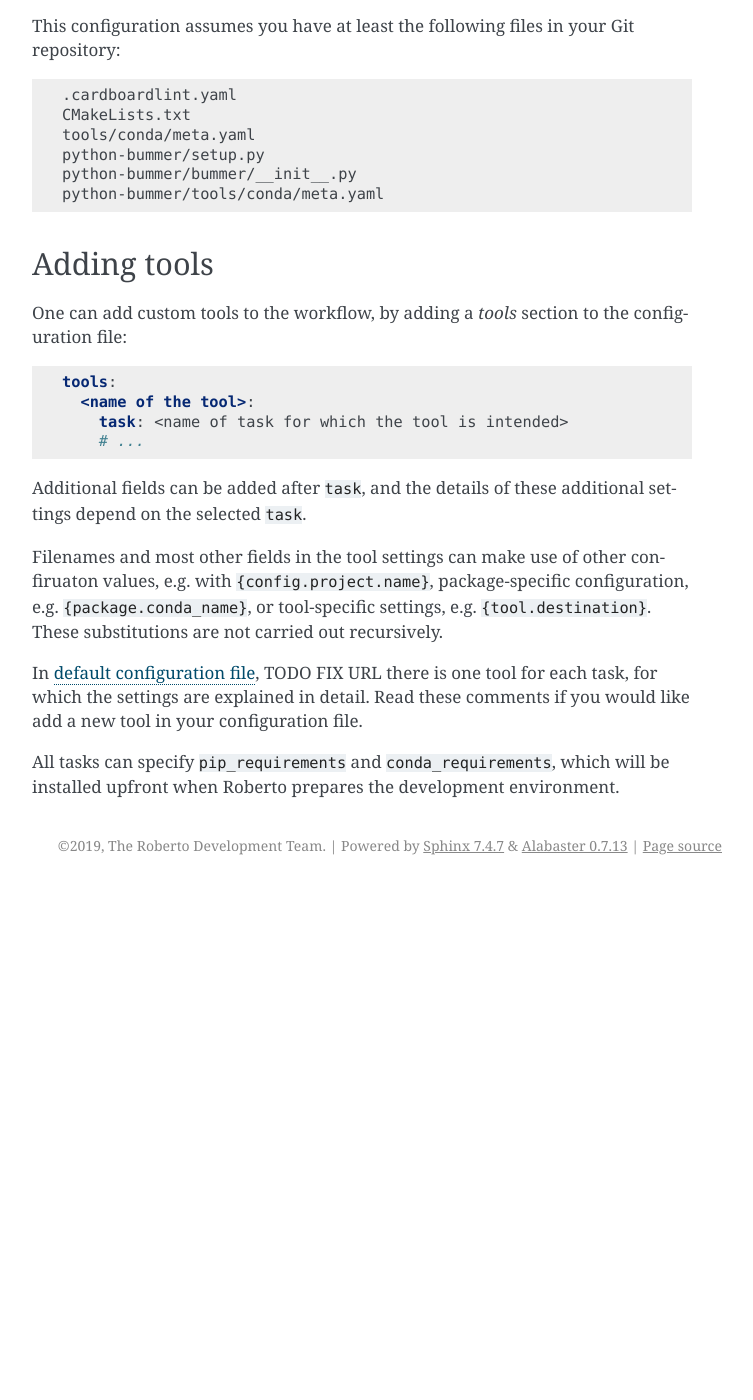
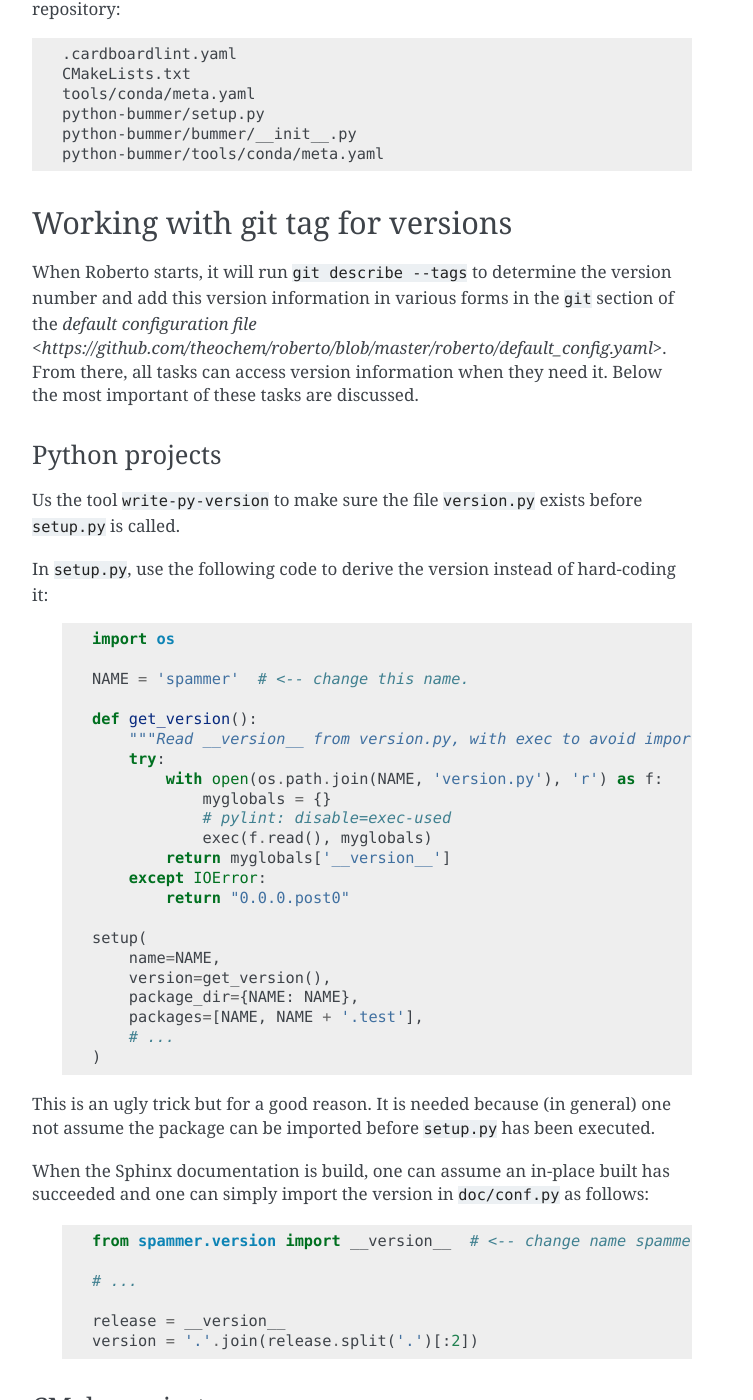
Before and after one commit to theochem/roberto, a Sphinx documentation site: the page built from doc/configuration.rst, in a window 1280 px wide and 1400 px high, scrolled down 2514 px. Shown: the whole window, without its empty margins (388-1141 px from the left). Built offline with Sphinx 7.4.7, drawn with Linux system fonts in a browser that asks for light colours; the version number could not be read and is left out; before the commit the page ends 3399 px from its top, so only the background shows below that; some of the changed text lies outside the part shown.

Commit message:
Improve documentation a lot

```diff
--- a/doc/conf.py
+++ b/doc/conf.py
@@ -20,6 +20,7 @@
 """Sphinx configuration."""
 
 import os
+from roberto.version import __version__
 
 # -- Project information -----------------------------------------------------
 
@@ -27,7 +28,7 @@ project = 'Roberto'
 copyright = '2019, The Roberto Development Team'
 author = 'The Roberto Development Team'
 
-release = os.environ.get('PROJECT_VERSION', '0.0.0')
+release = __version__
 version = '.'.join(release.split('.')[:2])
 
 # -- General configuration ---------------------------------------------------
--- a/doc/configuration.rst
+++ b/doc/configuration.rst
@@ -8,10 +8,7 @@ most projectes, it is sufficient to just write a ``.roberto.yaml`` file in the
 root of the project's source tree. In some cases, environment variables,
 prefixed with ``ROBERTO_`` can be useful to extend or override the settings in
 the configuration file. All your settings extend the
-`default configuration file <https://>`_. TODO FIX URL
-
-
-TODO: fix url
+`default configuration file <https://github.com/theochem/roberto/blob/master/roberto/default_config.yaml>`_.
 
 Invoke also offers other mechanisms to modify Roberto's configuration, which is
 explained here: http://docs.pyinvoke.org/
@@ -53,10 +50,12 @@ The configuration file must at least contain the following:
 
 Each tool of each package will be executed in one task in the overall work
 flow. See section :ref:`workflow` for a more detailed description. A complete
-list of the built-in tools can be found in the `default configuration file <https://>`_. TODO FIX URL
+list of the built-in tools can be found in the
+`default configuration file <https://github.com/theochem/roberto/blob/master/roberto/default_config.yaml>`_.
 
 Other sections can be added as well, e.g. to define new tools as explained
-below, or to change other settings from `default configuration file <https://>`_. TODO FIX URL
+below, or to change other settings from
+`default configuration file <https://github.com/theochem/roberto/blob/master/roberto/default_config.yaml>`_.
 
 
 Python example
@@ -145,6 +144,93 @@ repository:
     python-bummer/tools/conda/meta.yaml
 
 
+Working with git tag for versions
+=================================
+
+When Roberto starts, it will run ``git describe --tags`` to determine the
+version number and add this version information in various forms in the ``git``
+section of the
+`default configuration file <https://github.com/theochem/roberto/blob/master/roberto/default_config.yaml>`.
+From there, all tasks
+can access version information when they need it. Below the most important of
+these tasks are discussed.
+
+Python projects
+---------------
+
+Us the tool ``write-py-version`` to make sure the file ``version.py`` exists
+before ``setup.py`` is called.
+
+In ``setup.py``, use the following code to derive the version instead of
+hard-coding it:
+
+  .. code-block:: python
+
+    import os
+
+    NAME = 'spammer'  # <-- change this name.
+
+    def get_version():
+        """Read __version__ from version.py, with exec to avoid importing it."""
+        try:
+            with open(os.path.join(NAME, 'version.py'), 'r') as f:
+                myglobals = {}
+                # pylint: disable=exec-used
+                exec(f.read(), myglobals)
+            return myglobals['__version__']
+        except IOError:
+            return "0.0.0.post0"
+
+    setup(
+        name=NAME,
+        version=get_version(),
+        package_dir={NAME: NAME},
+        packages=[NAME, NAME + '.test'],
+        # ...
+    )
+
+This is an ugly trick but for a good reason. It is needed because (in
+general) one not assume the package can be imported before ``setup.py`` has been
+executed.
+
+When the Sphinx documentation is build, one can assume an in-place built has
+succeeded and one can simply import the version in ``doc/conf.py`` as follows:
+
+  .. code-block:: python
+
+    from spammer.version import __version__  # <-- change name spammer
+
+    # ...
+
+    release = __version__
+    version = '.'.join(release.split('.')[:2])
+
+
+CMake projects
+--------------
+
+With the tool ``write-cmake-version``, one can generate a file
+``CMakeListsVersion.txt.in``, which can be included from the main
+``CMakeLists.txt`` file as follows:
+
+  .. code-block:: cmake
+
+    include(CMakeListsVersion.txt.in)
+
+
+Conda package specifications (``meta.yaml``)
+--------------------------------------------
+
+In the file ``tools/conda.recipe/meta.yaml``, one can make use of Jinja
+templating to insert the version number:
+
+  .. code-block:: yaml
+
+    package:
+      version: "{{ PROJECT_VERSION }}"
+
+When Roberto builds conda packages with the tool ``build-conda``, the
+environment variable ``${PROJECT_VERSION}`` will be set.
 
 
 Adding tools
@@ -168,9 +254,9 @@ other confiruaton values, e.g. with ``{config.project.name}``, package-specific
 configuration, e.g. ``{package.conda_name}``, or tool-specific settings, e.g.
 ``{tool.destination}``. These substitutions are not carried out recursively.
 
-In `default configuration file <https://>`_, TODO FIX URL there is one tool for each task, for which
-the settings are explained in detail. Read these comments if you would like add
-a new tool in your configuration file.
+In `default configuration file <https://github.com/theochem/roberto/blob/master/roberto/default_config.yaml>`_,
+there is one tool for each task, for which the settings are explained in detail.
+Read these comments if you would like add a new tool in your configuration file.
 
 All tasks can specify ``pip_requirements`` and ``conda_requirements``, which
 will be installed upfront when Roberto prepares the development environment.
--- a/doc/setupci.rst
+++ b/doc/setupci.rst
@@ -54,7 +54,7 @@ Tips and tricks for Travis-CI
 =============================
 
 Travis is extensively documented and this section does not replace that
-documentation. See TODO URL
+documentation. See https://docs.travis-ci.com/
 
 
 Minimal example of a ``.travis.yaml`` file that uses Roberto
```
Also changed, not shown: doc/workflow.rst (+5 -6 lines), setup.py (+10 -5 lines), .cardboardlint.yml, 4 other files.
